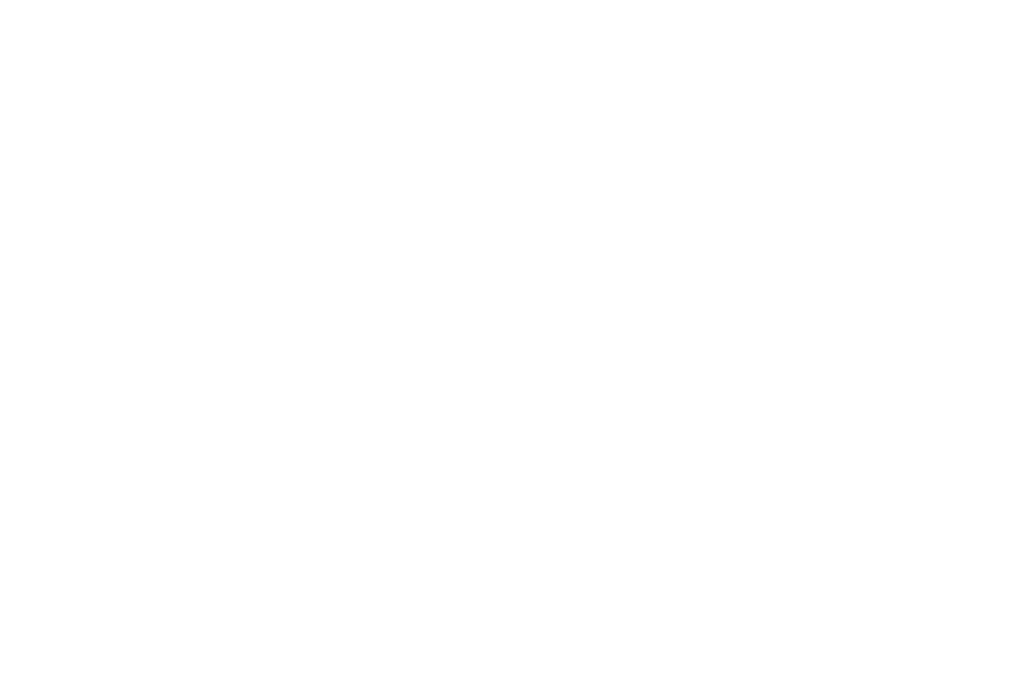
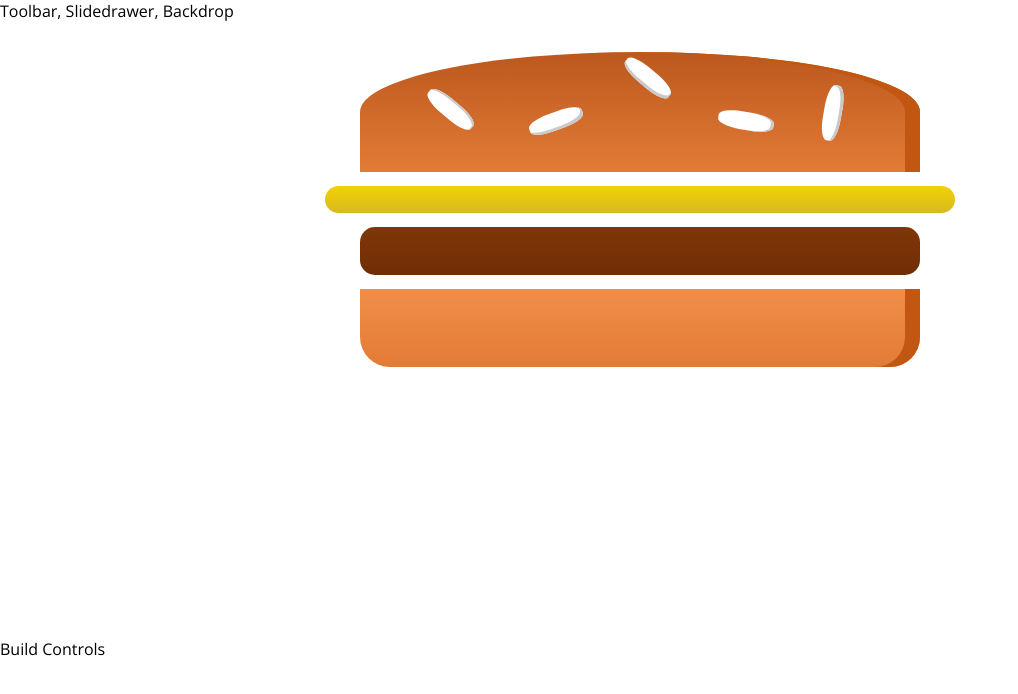
Before and after one commit to Zenardi/Burger-Builder, a React app in the folder burger-builder/: page / in a window 1280 px wide. Shown: the top 694 px of the page, without its empty margins (0-1018 px from the left). Built offline with nearby package versions, Linux system fonts and the light colour scheme.

Commit message:
Starting Burger Component

```diff
--- a/burger-builder/package.json
+++ b/burger-builder/package.json
@@ -31,6 +31,7 @@
     "postcss-flexbugs-fixes": "3.2.0",
     "postcss-loader": "2.0.8",
     "promise": "8.0.1",
+    "prop-types": "^15.6.2",
     "raf": "3.4.0",
     "react": "^16.4.1",
     "react-dev-utils": "^5.0.1",
--- a/burger-builder/src/App.js
+++ b/burger-builder/src/App.js
@@ -1,11 +1,14 @@
 import React, { Component } from 'react';
-
+import Layout from './components/Layout/Layout'
+import BurgerBuilder from './conteiners/BurgerBuilder/BurgerBuilder';
 
 class App extends Component {
   render() {
     return (
       <div>
-
+        <Layout>
+          <BurgerBuilder/>
+        </Layout>
       </div>
     );
   }
--- /dev/null
+++ b/burger-builder/src/components/Burger/Burger.css
@@ -0,0 +1,30 @@
+.Burger {
+    width: 100%;
+    margin: auto;
+    height: 250px;
+    overflow: scroll;
+    text-align: center;
+    font-weight: bold;
+    font-size: 1.2rem;
+}
+
+@media (min-width: 500px) and (min-height: 400px) {
+    .Burger {
+        width: 350px;
+        height: 300px;
+    }
+}
+
+@media (min-width: 500px) and (min-height: 401px) {
+    .Burger {
+        width: 450px;
+        height: 400px;
+    }
+}
+
+@media (min-width: 1000px) and (min-height: 700px) {
+    .Burger {
+        width: 700px;
+        height: 600px;
+    }
+}
--- /dev/null
+++ b/burger-builder/src/components/Burger/Burger.js
@@ -0,0 +1,17 @@
+import React from 'react';
+import classes from './Burger.css';
+import BurgerIngredient from './BurgerIngredient/BurgerIngredient';
+
+const burger = (props) => {
+  return (
+    <div className={classes.Burger}>
+        <BurgerIngredient type='bread-top'/>
+        <BurgerIngredient type='cheese'/>
+        <BurgerIngredient type='meat'/>
+        <BurgerIngredient type='bread-bottom'/>
+
+    </div>
+  );
+};
+
+export default burger;
--- /dev/null
+++ b/burger-builder/src/components/Burger/BurgerIngredient/BurgerIngredient.css
@@ -0,0 +1,113 @@
+.BreadBottom {
+    height: 13%;
+    width: 80%;
+    background: linear-gradient(#F08E4A, #e27b36);
+    border-radius: 0 0 30px 30px;
+    box-shadow: inset -15px 0 #c15711;
+    margin: 2% auto;
+}
+
+.BreadTop {
+    height: 20%;
+    width: 80%;
+    background: linear-gradient(#bc581e, #e27b36);
+    border-radius: 50% 50% 0 0;
+    box-shadow: inset -15px 0 #c15711;
+    margin: 2% auto;
+    position: relative;
+}
+
+.Seeds1 {
+    width: 10%;
+    height: 15%;
+    position: absolute;
+    background-color: white;
+    left: 30%;
+    top: 50%;
+    border-radius: 40%;
+    transform: rotate(-20deg);
+    box-shadow: inset -2px -3px #c9c9c9;
+}
+
+.Seeds1:after {
+    content: "";
+    width: 100%;
+    height: 100%;
+    position: absolute;
+    background-color: white;
+    left: -170%;
+    top: -260%;
+    border-radius: 40%;
+    transform: rotate(60deg);
+    box-shadow: inset -1px 2px #c9c9c9;
+  }
+
+.Seeds1:before {
+    content: "";
+    width: 100%;
+    height: 100%;
+    position: absolute;
+    background-color: white;
+    left: 180%;
+    top: -50%;
+    border-radius: 40%;
+    transform: rotate(60deg);
+    box-shadow: inset -1px -3px #c9c9c9;
+  }
+
+  .Seeds2 {
+    width: 10%;
+    height: 15%;
+    position: absolute;
+    background-color: white;
+    left: 64%;
+    top: 50%;
+    border-radius: 40%;
+    transform: rotate(10deg);
+    box-shadow: inset -3px 0 #c9c9c9;
+  }
+
+  .Seeds2:before {
+    content: "";
+    width: 100%;
+    height: 100%;
+    position: absolute;
+    background-color: white;
+    left: 150%;
+    top: -130%;
+    border-radius: 40%;
+    transform: rotate(90deg);
+    box-shadow: inset 1px 3px #c9c9c9;
+  }
+
+
+.Meat {
+    width: 80%;
+    height: 8%;
+    background: linear-gradient(#7f3608, #702e05);
+    margin: 2% auto;
+    border-radius: 15px;
+}
+
+.Cheese {
+    width: 90%;
+    height: 4.5%;
+    margin: 2% auto;
+    background: linear-gradient(#f4d004, #d6bb22);
+    border-radius: 20px;
+}
+
+.Salad {
+    width: 85%;
+    height: 7%;
+    margin: 2% auto;
+    background: linear-gradient(#228c1d, #91ce50);
+    border-radius: 20px;
+}
+
+.Bacon {
+    width: 80%;
+    height: 3%;
+    background: linear-gradient(#bf3813, #c45e38);
+    margin: 2% auto;
+}
--- /dev/null
+++ b/burger-builder/src/components/Burger/BurgerIngredient/BurgerIngredient.js
@@ -0,0 +1,46 @@
+import React, { Component } from 'react';
+import PropTypes from 'prop-types';
+
+import classes from './BurgerIngredient.css';
+
+class BurgerIngredient extends Component {
+    render () {
+        let ingredient = null;
+
+        switch ( this.props.type ) {
+            case ( 'bread-bottom' ):
+                ingredient = <div className={classes.BreadBottom}></div>;
+                break;
+            case ( 'bread-top' ):
+                ingredient = (
+                    <div className={classes.BreadTop}>
+                        <div className={classes.Seeds1}></div>
+                        <div className={classes.Seeds2}></div>
+                    </div>
+                );
+                break;
+            case ( 'meat' ):
+                ingredient = <div className={classes.Meat}></div>;
+                break;
+            case ( 'cheese' ):
+                ingredient = <div className={classes.Cheese}></div>;
+                break;
+            case ( 'bacon' ):
+                ingredient = <div className={classes.Bacon}></div>;
+                break;
+            case ( 'salad' ):
+                ingredient = <div className={classes.Salad}></div>;
+                break;
+            default:
+                ingredient = null;
+        }
+
+        return ingredient;
+    }
+}
+
+BurgerIngredient.propTypes = {
+    type: PropTypes.string.isRequired
+};
+
+export default BurgerIngredient;
--- /dev/null
+++ b/burger-builder/src/components/Layout/Layout.css
@@ -0,0 +1,3 @@
+.Content{
+    margin-top: 16px;
+}
--- /dev/null
+++ b/burger-builder/src/components/Layout/Layout.js
@@ -0,0 +1,12 @@
+import React from 'react';
+import AppAuxi from '../../hoc/AppAuxi';
+import classes from './Layout.css'
+
+const layout = (props) => (
+    <AppAuxi>
+        <div> Toolbar, Slidedrawer, Backdrop </div>
+        <main className={classes.Content}> {props.children} </main>
+    </AppAuxi>
+);
+
+export default layout;
--- /dev/null
+++ b/burger-builder/src/conteiners/BurgerBuilder/BurgerBuilder.js
@@ -0,0 +1,17 @@
+import React, {Component} from 'react';
+import AppAuxi from '../../hoc/AppAuxi';
+import Burger from '../../components/Burger/Burger';
+
+class BurgerBuilder extends Component{
+    render(){
+        return (
+            <AppAuxi>
+                <Burger/>
+                <div>Build Controls</div>
+            </AppAuxi>
+
+        );
+    }
+}
+
+export default BurgerBuilder;
--- /dev/null
+++ b/burger-builder/src/hoc/AppAuxi.js
@@ -0,0 +1,4 @@
+
+const appauxi = (props) => props.children;
+
+export default appauxi;
--- a/burger-builder/src/index.css
+++ b/burger-builder/src/index.css
@@ -1,5 +1,5 @@
 body {
   margin: 0;
   padding: 0;
-  font-family: sans-serif;
+  font-family: "Open Sans", sans-serif;
 }
```
Also changed, not shown: 2 other files (tests, documents, lock files or other folders).
